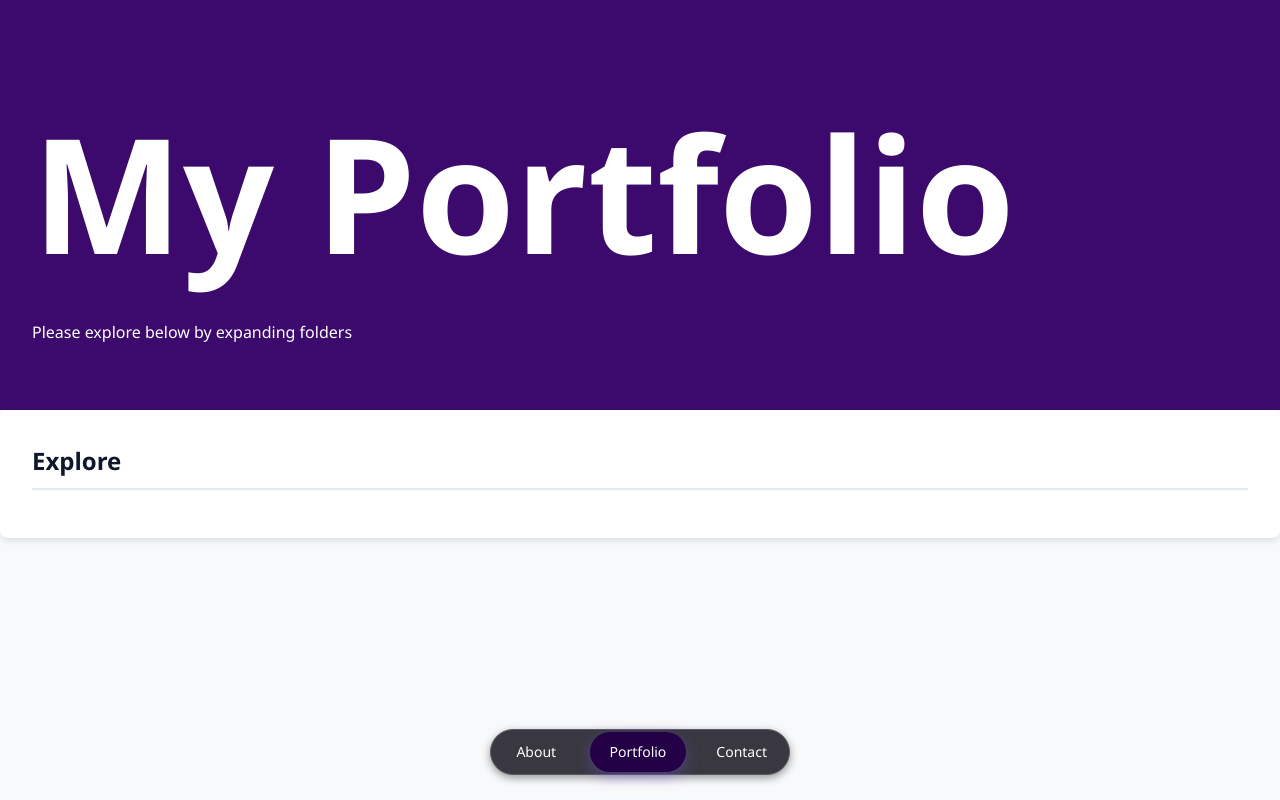
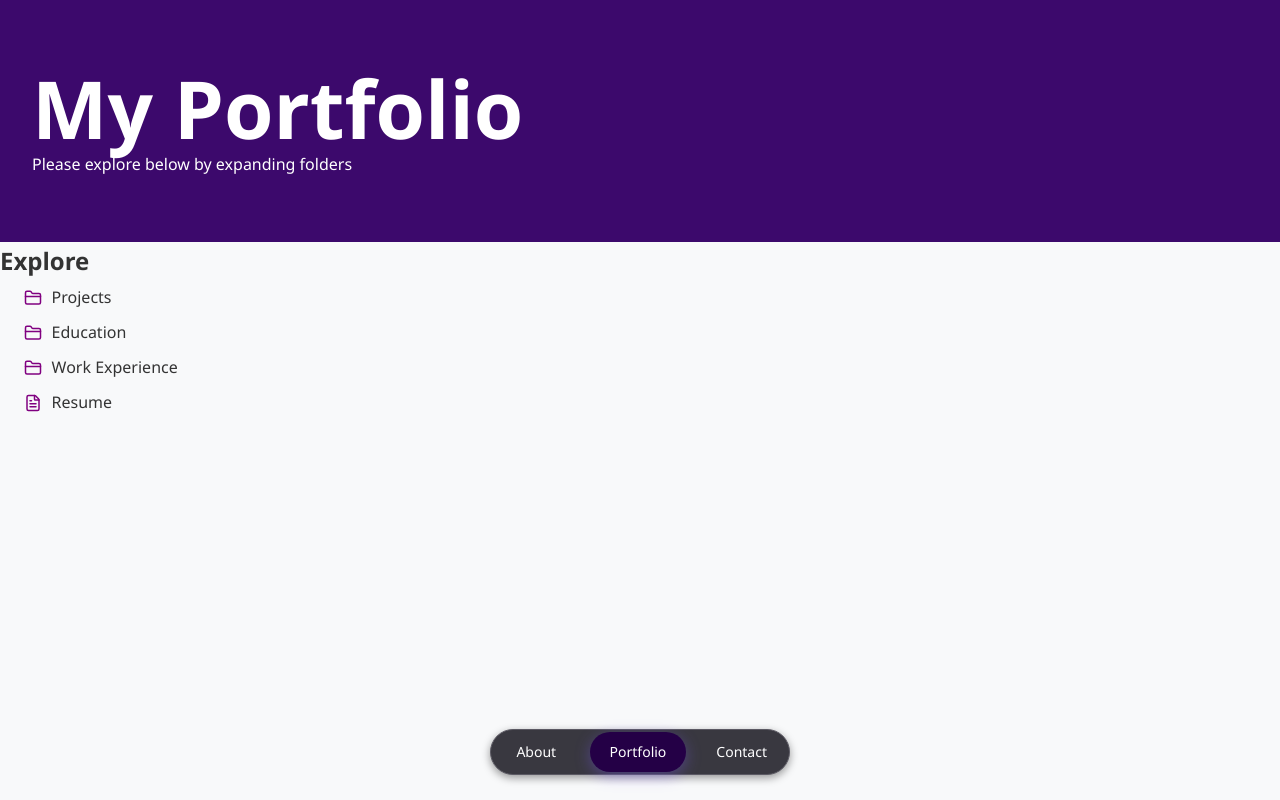
Before and after one commit to DylanSoule/DylanSoule.github.io, a website built with Vite: page portfolio.html in a window 1280 px wide. Built offline with nearby package versions, Linux system fonts and the light colour scheme.

Commit message:
folder directory for portfolio works now using lucide to render svgs.

```diff
--- /dev/null
+++ b/css/portfolio.css
@@ -0,0 +1,47 @@
+.portfolio-title h1 {
+  font-size: clamp(2.5rem, 7vw, 5rem);
+  line-height: 1.1;
+  margin: 0;
+}
+
+.portfolio-title p {
+  font-size: 1rem;
+}
+
+body {
+  overflow-x: hidden;
+}
+
+#folder-tree {
+    list-style: none;
+    margin: 0;
+    padding-left: 1rem;
+}
+
+#folder-tree ul {
+    list-style: none;
+    padding-left: 1.25rem;
+    margin-top: 0.4rem;
+}
+
+.tree-row {
+    display: flex;
+    align-items: center;
+    gap: 0.6rem;
+    padding: 0.3rem 0.5rem;
+    border-radius: 6px;
+    cursor: pointer;
+    user-select: none;
+}
+
+.tree-row:hover {
+    background: rgba(59, 130, 246, 0.08);
+}
+
+.tree-row i,
+.tree-row svg {
+    width: 18px;
+    height: 18px;
+    flex-shrink: 0;
+    color: purple;
+}
--- a/src/css/style.css
+++ b/css/style.css
@@ -84,44 +84,3 @@ header p {
     color: white;
     box-shadow: 0 4px 15px rgba(118, 85, 232, 0.4);
 }
-
-/* 4. Main Content Sections */
-main {
-    max-width: 800px;
-    margin: 2rem auto;
-    padding: 0 1rem;
-}
-section {
-    background: #ffffff;
-    padding: 2rem;
-    margin-bottom: 2rem;
-    border-radius: 8px;
-    box-shadow: 0 4px 6px -1px rgba(0, 0, 0, 0.1);
-}
-h2 {
-    color: #0f172a;
-    border-bottom: 2px solid #e2e8f0;
-    padding-bottom: 0.5rem;
-    margin-bottom: 1rem;
-}
-
-/* 5. Project Card Component */
-.project-card {
-    border: 1px solid #e2e8f0;
-    border-radius: 6px;
-    padding: 1.25rem;
-    margin-top: 1rem;
-    background-color: #f8fafc;
-}
-.project-card h3 {
-    color: #0284c7;
-    margin-bottom: 0.25rem;
-}
-
-/* 6. Footer */
-footer {
-    text-align: center;
-    padding: 1.5rem;
-    color: #64748b;
-    font-size: 0.9rem;
-}
--- /dev/null
+++ b/js/main.js
@@ -0,0 +1,9 @@
+// General JS for whole site
+
+const portfolioPage = document.querySelector("#portfolio-page");
+if (portfolioPage) {
+
+    // Load js file when the portfolio page exists
+    const { initializeTree } = await import("./portfolio/folder-tree.js");
+    initializeTree();
+}
--- /dev/null
+++ b/js/portfolio/folder-tree.js
@@ -0,0 +1,155 @@
+import {
+  createIcons,
+  Download,
+  FileText,
+  FolderClosed,
+  FolderOpen,
+} from "lucide";
+
+// createIcons({
+//   icons: {
+//     Download,
+//     FileText,
+//     FolderClosed,
+//     FolderOpen
+//   }
+// });
+
+const directoryData = [
+  {
+    name: "Projects",
+    type: "directory",
+    children: [
+      {
+        name: "NASA Hunch Internship",
+        type: "directory",
+        children: [
+          {
+            name: "HELIOS - Medical Inventory System",
+            type: "blowup",
+          },
+          {
+            name: "SISMO - Cybersecurity for the Lunar Base",
+            type: "blowup",
+          },
+        ],
+      },
+      {
+        name: "Soule Mail - C++ Email Client",
+        type: "blowup",
+      },
+    ],
+  },
+  {
+    name: "Education",
+    type: "directory",
+    children: [
+        {
+            name: "High School",
+            type: "blowup",
+        },
+        {
+            name: "Warren Tech",
+            type: "blowup",
+        }
+    ]
+  },
+  {
+    name: "Work Experience",
+    type: "directory",
+    children: [
+      {
+        name: "Movement Summer Camp Instructor",
+        type: "blowup",
+      },
+      {
+        name: "NASA Internship",
+        type: "blowup",
+      },
+    ],
+  },
+  {
+    name: "Resume",
+    type: "blowup",
+  },
+];
+
+
+function setIcon(iconEl, item, isOpen = false) {
+  if (item.type === "directory") {
+    iconEl.setAttribute("data-lucide", isOpen ? "folder-open" : "folder-closed");
+    return;
+  }
+
+  if (item.type === "download") {
+    iconEl.setAttribute("data-lucide", "Download");
+    return;
+  }
+
+  iconEl.setAttribute("data-lucide", "FileText");
+}
+
+
+
+function makeTreeNode(item) {
+  const li = document.createElement("li");
+  const row = document.createElement("div");
+  row.classList.add("tree-row");
+
+  const icon = document.createElement("i");
+  setIcon(icon, item, false);
+
+  const label = document.createElement("span");
+  label.textContent = item.name;
+
+  row.appendChild(icon);
+  row.appendChild(label);
+  li.appendChild(row);
+
+  if (item.children && item.children.length) {
+    const childList = document.createElement("ul");
+    childList.hidden = true;
+
+    item.children.forEach((child) => {
+      childList.appendChild(makeTreeNode(child));
+    });
+
+    row.addEventListener("click", () => {
+      const shouldOpen = childList.hidden;
+      childList.hidden = !shouldOpen;
+      row.classList.toggle("is-open", shouldOpen);
+
+      const liveIcon = row.querySelector("[data-lucide]");
+      if (liveIcon) {
+        liveIcon.setAttribute(
+          "data-lucide",
+          shouldOpen ? "folder-open" : "folder-closed"
+        );
+        createIcons({ icons: { FolderClosed, FolderOpen, FileText, Download } });
+      }
+    });
+
+    li.appendChild(childList);
+  } else {
+    row.addEventListener("click", () => {
+      row.classList.toggle("is-open");
+      console.log("Opened:", item.name);
+    });
+  }
+
+  return li;
+}
+
+export function initializeTree() {
+  const treeContainer = document.getElementById("folder-tree");
+  if (!treeContainer) return;
+
+  treeContainer.innerHTML = "";
+  directoryData.forEach((child) => {
+    treeContainer.appendChild(makeTreeNode(child));
+  });
+
+  createIcons({
+    icons: { FolderClosed, FolderOpen, FileText, Download },
+  });
+}
--- a/portfolio.html
+++ b/portfolio.html
@@ -2,30 +2,31 @@
 <html lang="en">
   <head>
     <meta charset="UTF-8" />
-  <meta name="viewport" content="width=device-width, initial-scale=1.0"/>
+    <meta name="viewport" content="width=device-width, initial-scale=1.0" />
     <title>Dylan Soule | Personal Portfolio</title>
-  <link rel="stylesheet" href="src/css/style.css">
-  <link rel="stylesheet" href="src/css/portfolio.css">
-
-  <script defer src="https://unpkg.com/lucide@latest"></script>
-  <script defer type="module" src="src/main/main.js"></script>
+    <link rel="stylesheet" href="css/style.css" />
+    <link rel="stylesheet" href="css/portfolio.css" />
+    <script defer type="module" src="js/main.js"></script>
   </head>
+  <body>
+    <main id="portfolio-page">
       <header class="portfolio-header">
         <div class="portfolio-title">
           <h1>My Portfolio</h1>
           <p>Please explore below by expanding folders</p>
         </div>
       </header>
-<body>
+
       <nav class="floating-nav">
         <a href="index.html" class="nav-item">About</a>
         <a href="portfolio.html" class="nav-item active">Portfolio</a>
         <a href="contact.html" class="nav-item">Contact</a>
       </nav>
+
       <section class="directory portfolio">
         <h2>Explore</h2>
-
-    <div id="folder-tree"></div>
+        <ul id="folder-tree"></ul>
       </section>
+    </main>
   </body>
 </html>
--- a/src/css/portfolio.css
+++ /dev/null
@@ -1,7 +0,0 @@
-.portfolio-title h1 {
-    font-size: 10.0rem;
-}
-
-.portfolio-title p {
-    font-size: 1.0rem;
-}
```
Also changed, not shown: contact.html (+1 -1 lines), index.html (+5 -5 lines), package.json (added, +30 -0 lines), src/portfolio/folder-tree.js (deleted, +0 -62 lines), assets/favicon.png (renamed from src/assets/favicon.png), css/about.css (renamed from src/css/about.css), js/portfolio/portfolio.js (added), src/portfolio/portfolio.js (deleted), 3 other files. Lines whose indentation alone changed are shown as unchanged.
